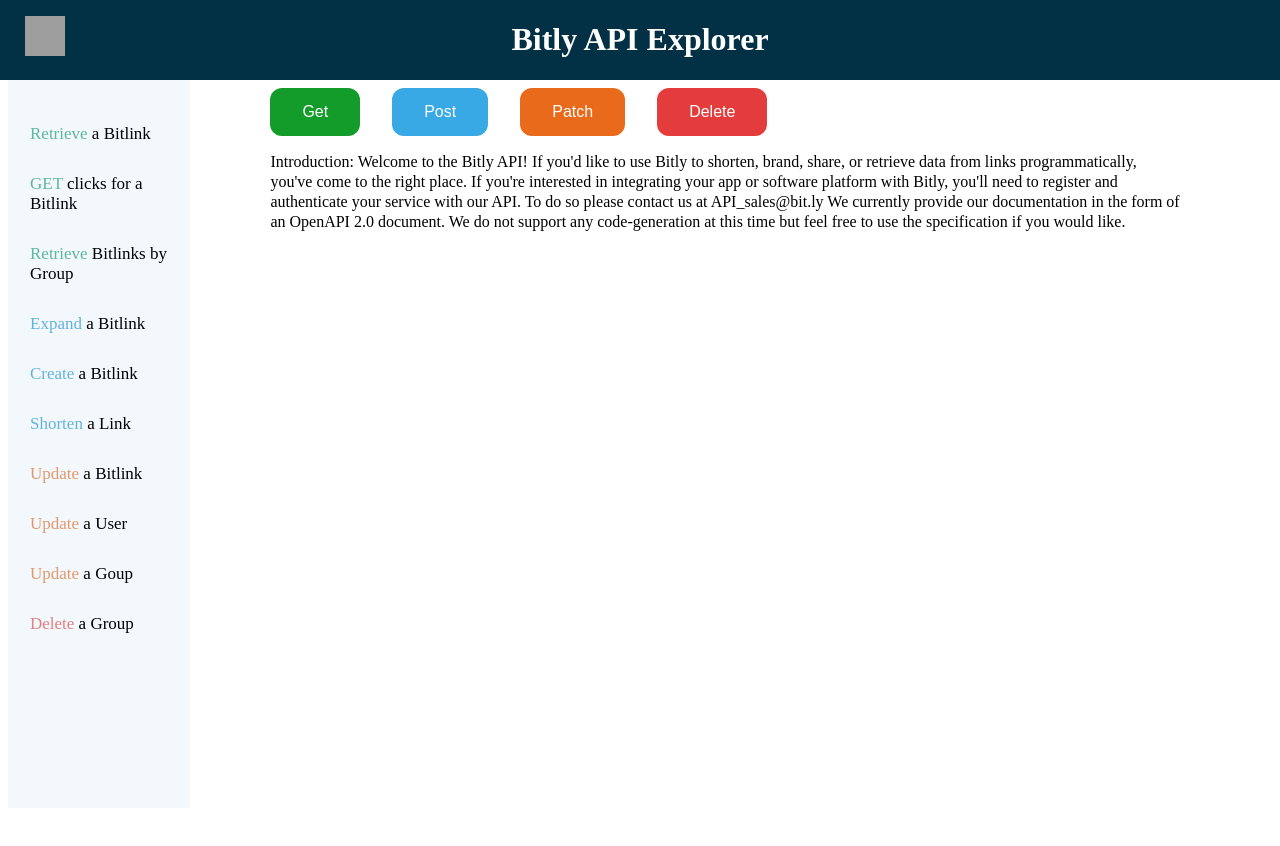
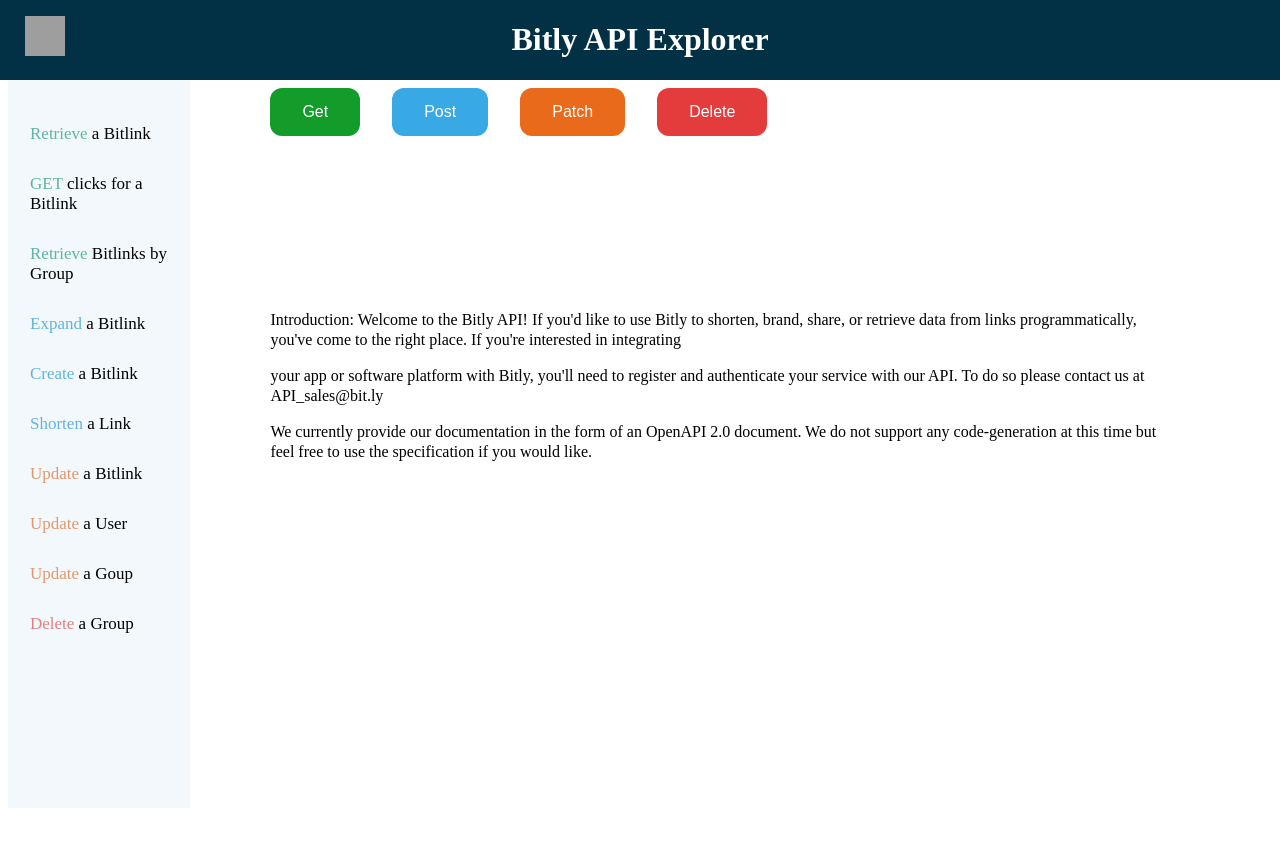
Before and after one commit to bitly/winterns2020, a React app: page / in a window 1280 px wide. Shown: the top 846 px of the page. Built offline with nearby package versions, Linux system fonts and the light colour scheme; grey boxes are pictures that could not be loaded; the HTML template or start-up script is replaced by a standard one.

Commit message:
styling intro text

```diff
--- a/src/index.css
+++ b/src/index.css
@@ -139,11 +139,10 @@
 }
 
 .intro{
-/* position: absolute; */
-/* left: 173px;
-top: 158px; */
-/* left: 40px; */
-/* top: 159px; */
+position: absolute;
+
+top: 158px;
+
 font-family: ProximaNova;
 font-style: normal;
 font-weight: normal;
--- a/src/index.jsx
+++ b/src/index.jsx
@@ -64,15 +64,17 @@
 
                     {
                         this.state.showIntro ?
-                        <p className="intro">
-                            Introduction: Welcome to the Bitly API! If you'd like to use Bitly to shorten, brand, share,
+                        <div className="intro">
+                           <p> Introduction: Welcome to the Bitly API! If you'd like to use Bitly to shorten, brand, share,
                             or retrieve data from links programmatically, you've come to the right place.
-                            If you're interested in integrating
+                            If you're interested in integrating</p>
+                            <p>
                             your app or software platform with Bitly, you'll need to register and authenticate your service with our API. To do
-                            so please contact us at API_sales@bit.ly
+                            so please contact us at API_sales@bit.ly </p>
+                           <p>
                             We currently provide our documentation in the form of an OpenAPI 2.0 document.
-                            We do not support any code-generation at this time but feel free to use the specification if you would like.
-                        </p> : ' '
+                            We do not support any code-generation at this time but feel free to use the specification if you would like. </p>
+                        </div> : ' '
                     }
                     </div> {/* CENTER CARD WITH INTRO code ends   */}
 
```
